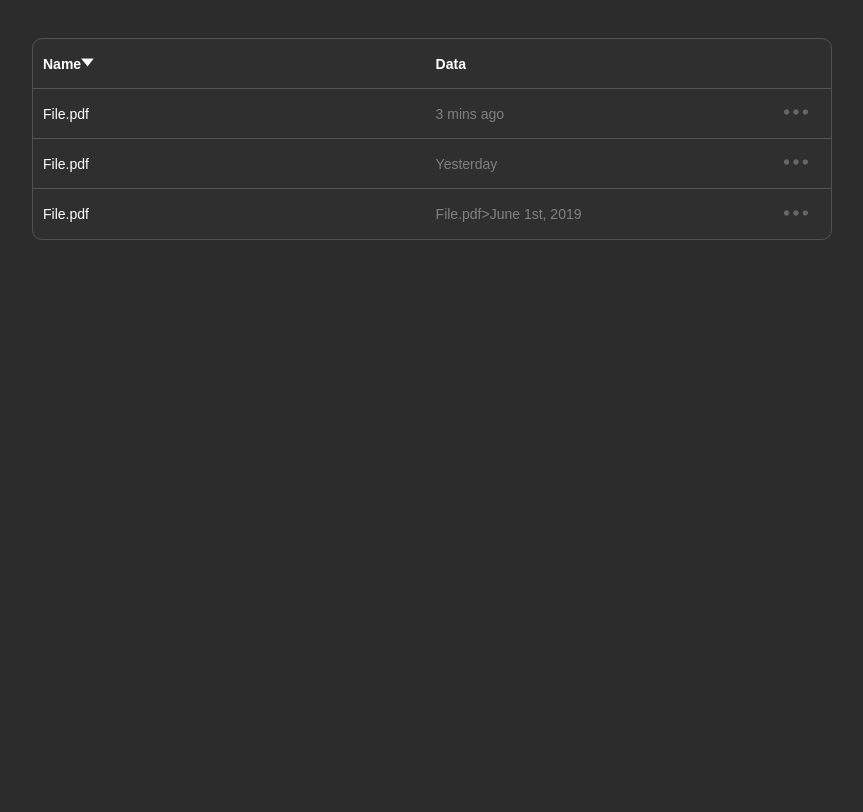
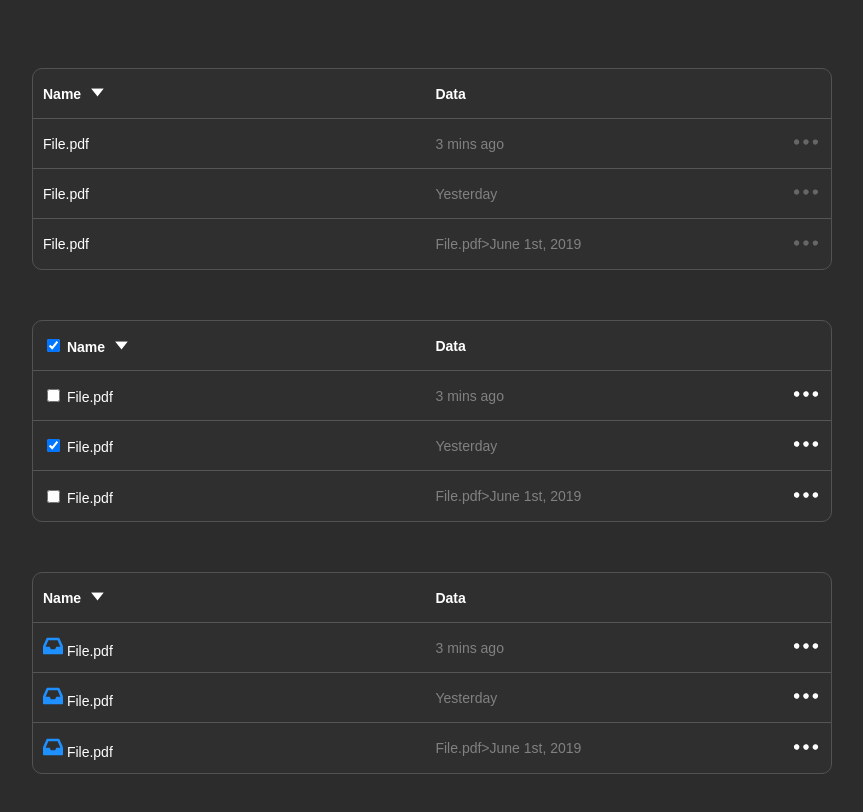
Before and after one commit to YevhenZalevskyy/css_hw_04, a plain HTML site: page index.html in a window 1280 px wide. Shown: the whole page, without its empty margins (6-869 px from the left). Drawn offline with Linux system fonts and the light colour scheme.

Commit message:
penultimate

```diff
--- a/css/master.css
+++ b/css/master.css
@@ -8,6 +8,8 @@ body {
       }
 
 table {
+      margin-top: 30px;
+      margin-bottom: 50px;
       width: 800px;
       background-color: #2f2f2f;
       border-spacing: 0;
@@ -29,6 +31,15 @@ table {
 .Data-th1 {
           width: 350px;
           }
+
+.Data-th3 {
+          width: 180px;
+          }
+
+.search-th3 {
+            width: 220px;
+text-align: right;
+            }
 
 .tree-dots-th1 {
                 width: 50;
@@ -69,3 +80,16 @@ img {
 .name {
       padding-left: 10px;
       }
+
+.triangle {
+          margin-left: 10px;
+          }
+
+.inbox {
+        width: 20px;.
+        }
+
+.dots {
+      text-align: right;
+      padding-right: 10px;
+      }
--- a/index.html
+++ b/index.html
@@ -33,6 +33,49 @@
       <td class="dots" style="border-style:hidden"><img class="tree-dots"src=./icons/3-dots-gr.svg /></td>
     </tr>
 
+    <table>
+      <tr class="tr-th">
+        <th class="Name-th1"><input type="checkbox" name="" value="" checked> Name<img class="triangle" src=./icons/turn-triangle-wh.svg width="13"></th>
+        <th class="Data-th1">Data</th>
+        <th class="three-dots-th1"></th>
+      </tr>
+    <tr>
+      <td class="name"><input type="checkbox" name="" value=""> File.pdf</td>
+      <td class="Data">3 mins ago</td>
+      <td class="dots"><img class="tree-dots"src=./icons/3-dots-wh.svg /></td>
+    </tr>
+    <tr>
+      <td class="name"><input type="checkbox" name="" value="" checked> File.pdf</td>
+      <td class="data">Yesterday</td>
+      <td class="dots"><img class="tree-dots"src=./icons/3-dots-wh.svg /></td>
+    </tr>
+    <tr style="border-style:hidden">
+      <td class="name" style="border-style:hidden"><input type="checkbox" name="" value=""> File.pdf</td>
+      <td class="data" style="border-style:hidden">File.pdf>June 1st, 2019</td>
+      <td class="dots" style="border-style:hidden"><img class="tree-dots"src=./icons/3-dots-wh.svg /></td>
+    </tr>
+
+    <table>
+      <tr class="tr-th">
+        <th class="Name-th1">Name<img class="triangle" src=./icons/turn-triangle-wh.svg width="13"></th>
+        <th class="Data-th3">Data</th>
+        <th class="search-th3"></th>
+      </tr>
+    <tr>
+      <td class="name"><img class="inbox"src=./icons/inbox.svg />  File.pdf</td>
+      <td class="Data">3 mins ago</td>
+      <td class="dots"><img class="tree-dots"src=./icons/3-dots-wh.svg /></td>
+    </tr>
+    <tr>
+      <td class="name"><img class="inbox"src=./icons/inbox.svg />  File.pdf</td>
+      <td class="data">Yesterday</td>
+      <td class="dots"><img class="tree-dots"src=./icons/3-dots-wh.svg /></td>
+    </tr>
+    <tr style="border-style:hidden">
+      <td class="name" style="border-style:hidden"><img class="inbox"src=./icons/inbox.svg />  File.pdf</td>
+      <td class="data" style="border-style:hidden">File.pdf>June 1st, 2019</td>
+      <td class="dots" style="border-style:hidden"><img class="tree-dots"src=./icons/3-dots-wh.svg /></td>
+    </tr>
 
   </body>
 </html>
```
